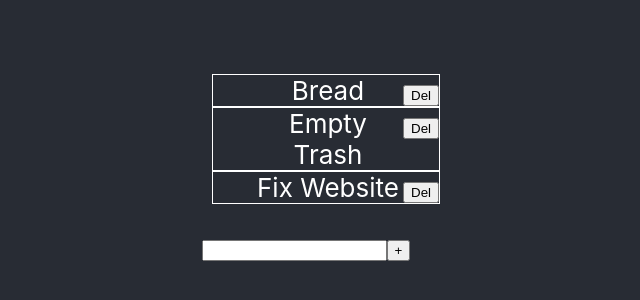
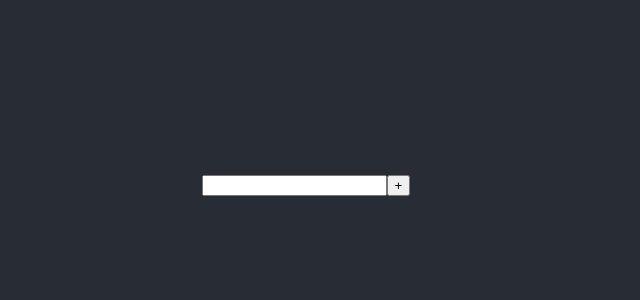
Before and after one commit to andrmoe/todo, a React (Create React App) app: page / in a window 1280 px wide. Shown: the part 246-546 px from the top of the page, without its empty margins (334-974 px from the left). Built offline with nearby package versions, Linux system fonts and the light colour scheme.

Commit message:
Refactor and added local storage

```diff
--- a/src/App.js
+++ b/src/App.js
@@ -1,14 +1,21 @@
-import logo from './logo.svg';
 import './App.css';
 import EditableList from './EditableList';
-import Todo from './Todo';
+import { useState, useEffect } from 'react';
+
 
 function App() {
-  const initialTodo = ["Bread", "Empty Trash", "Fix Website"]
+  const [todoItems, setTodoItems] = useState(JSON.parse(localStorage.getItem("temp-todo") ?? "[]"))
+
+  useEffect(() => {
+    localStorage.setItem("temp-todo", JSON.stringify(todoItems), [todoItems])
+  })
+
   return (
     <div className="App">
       <header className="App-header">
-        <EditableList initialList={initialTodo.map(todo => <Todo key={todo} text={todo}/>)}/>
+        <EditableList handleAdd={c => setTodoItems([...todoItems, c])} handleDelete={c => setTodoItems(todoItems.filter(x => x !== c))}>
+          {todoItems}
+        </EditableList>
       </header>
     </div>
   );
--- a/src/EditableList.js
+++ b/src/EditableList.js
@@ -1,35 +1,33 @@
 import { useState } from "react"
-import Todo from "./Todo"
 
-function AddTodo({handleAddTodo}) {
+
+function AddByText({handleAdd}) {
     const [text, setText] = useState("")
     return (
     <div>
         <input value={text} onChange={e => {setText(e.target.value)}}/>
         <button onClick={() => {
                     setText("")
-                    handleAddTodo(<Todo text={text}></Todo>)
+                    handleAdd(text)
             }}
         > + </button>
     </div>)
 }
 
-export default function EditableList({initialList}) {
-    const [clist, setClist] = useState(initialList)
-
+export default function EditableList({children, handleAdd, handleDelete}) {
     return (
         <>
             <ul className="todo-list">
-                {clist.map(component => (
-                    <li>
+                {children.map(c => (
+                    <li key={c}>
                         <ul className="editable-component">
-                            <li className="editable-content">{component}</li>
-                            <li className="delete-component"><button onClick={() => setClist(clist.filter(c => c !== component))}>Del</button></li>
+                            <li className="editable-content">{c}</li>
+                            <li className="delete-component"><button onClick={() => handleDelete(c)}>✓</button></li>
                         </ul>
                     </li>
                     ))}
             </ul>
-            <AddTodo handleAddTodo={c => setClist([...clist, c])} />
+            <AddByText handleAdd={handleAdd} />
         </>
     )
 }
--- a/src/Todo.js
+++ /dev/null
@@ -1,3 +0,0 @@
-export default function Todo ({text}) {
-    return <span>{text}</span>
-}
```
Also changed, not shown: src/logo.svg (deleted).
